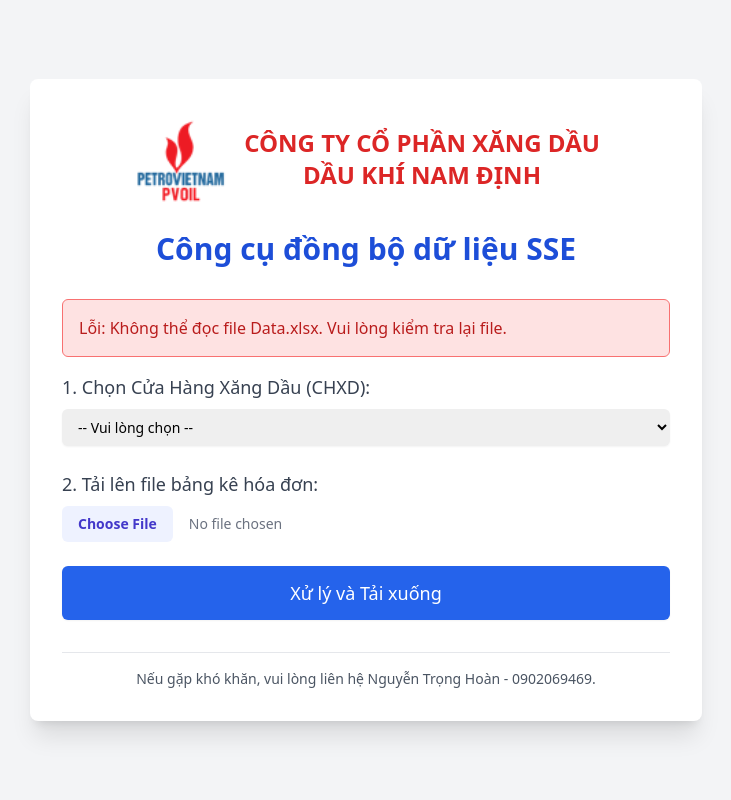
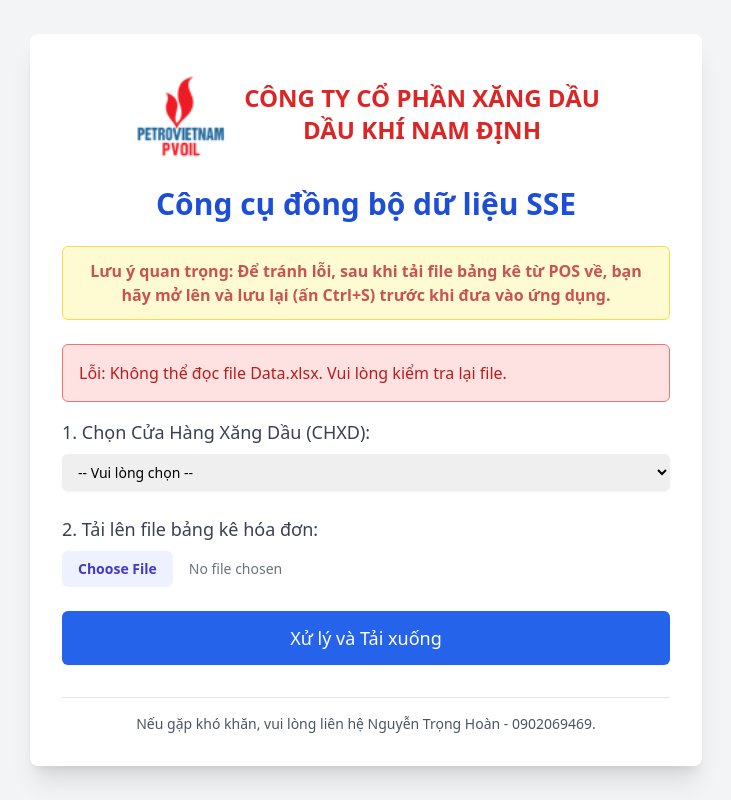
Before and after one commit to TrongHoan81/UpSSE_render, a Flask app: page / in a window 1280 px wide. Shown: the whole page, without its empty margins (274-1005 px from the left). Run offline with Flask 3, Linux system fonts and the light colour scheme; some libraries are stand-ins or nearby versions.

Commit message:
Update index.html

```diff
--- a/templates/index.html
+++ b/templates/index.html
@@ -6,6 +6,15 @@
     <title>Công cụ đồng bộ SSE</title>
     <!-- Include Tailwind CSS for styling -->
     <script src="https://cdn.tailwindcss.com"></script>
+    <!-- Custom CSS for blinking warning -->
+    <style>
+        @keyframes blinker {
+            50% { opacity: 0.7; }
+        }
+        .blinking-warning {
+            animation: blinker 1.5s linear infinite;
+        }
+    </style>
 </head>
 <body class="bg-gray-100 flex items-center justify-center min-h-screen">
 
@@ -19,9 +28,14 @@
             </div>
         </div>
 
-        <h1 class="text-3xl font-bold text-center text-blue-700 mb-8">Công cụ đồng bộ dữ liệu SSE</h1>
+        <h1 class="text-3xl font-bold text-center text-blue-700 mb-6">Công cụ đồng bộ dữ liệu SSE</h1>
 
-        <!-- Flash Messages -->
+        <!-- Blinking Warning Box -->
+        <div class="blinking-warning p-3 mb-6 bg-yellow-100 border border-yellow-400 rounded-md text-center">
+            <p class="text-red-700 font-bold">Lưu ý quan trọng: Để tránh lỗi, sau khi tải file bảng kê từ POS về, bạn hãy mở lên và lưu lại (ấn Ctrl+S) trước khi đưa vào ứng dụng.</p>
+        </div>
+
+        <!-- Flash Messages for Errors -->
         {% with messages = get_flashed_messages(with_categories=true) %}
             {% if messages %}
                 {% for category, message in messages %}
@@ -35,7 +49,6 @@
                 {% endfor %}
             {% endif %}
         {% endwith %}
-
 
         <!-- Upload Form -->
         <form action="{{ url_for('process') }}" method="post" enctype="multipart/form-data" class="space-y-6">
```
